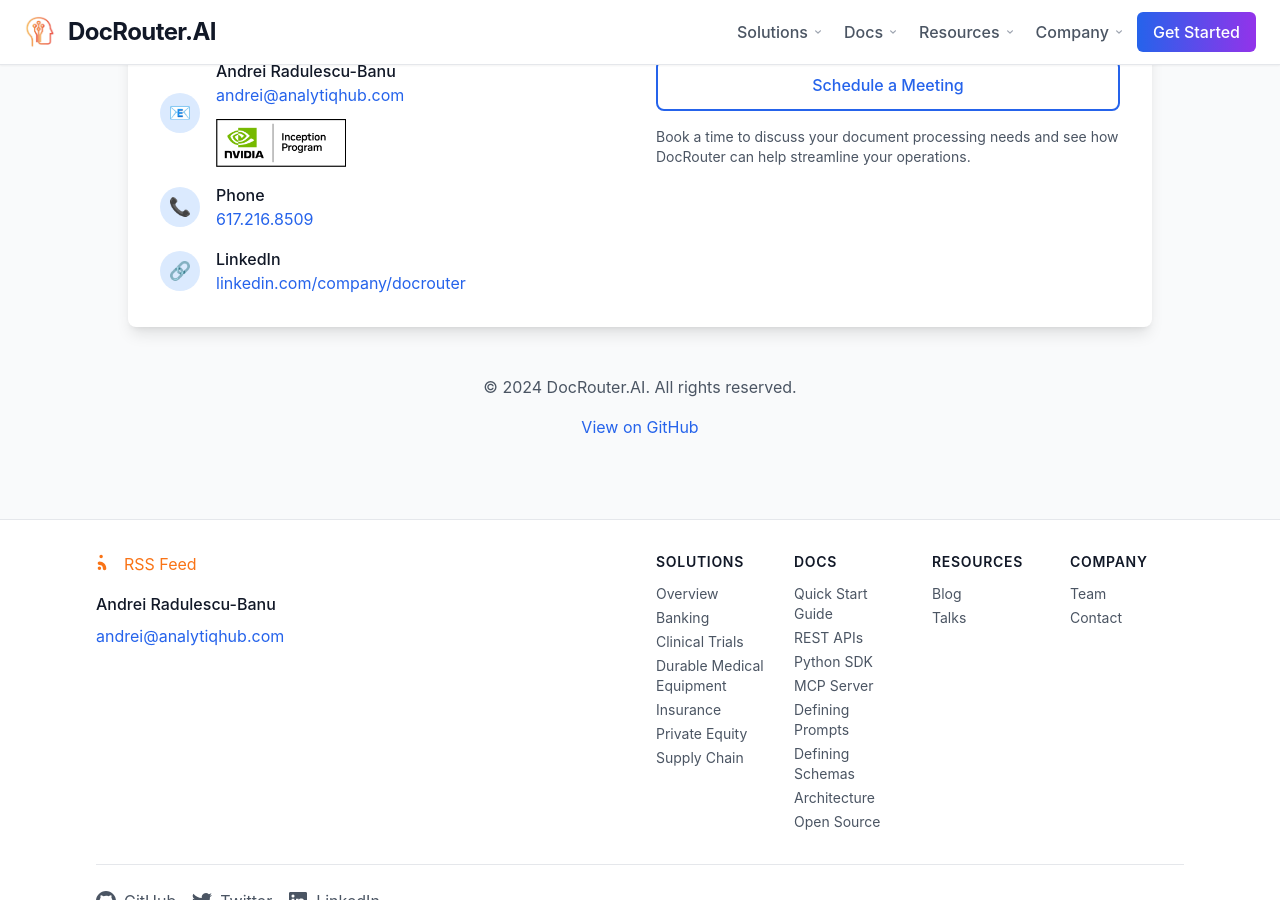
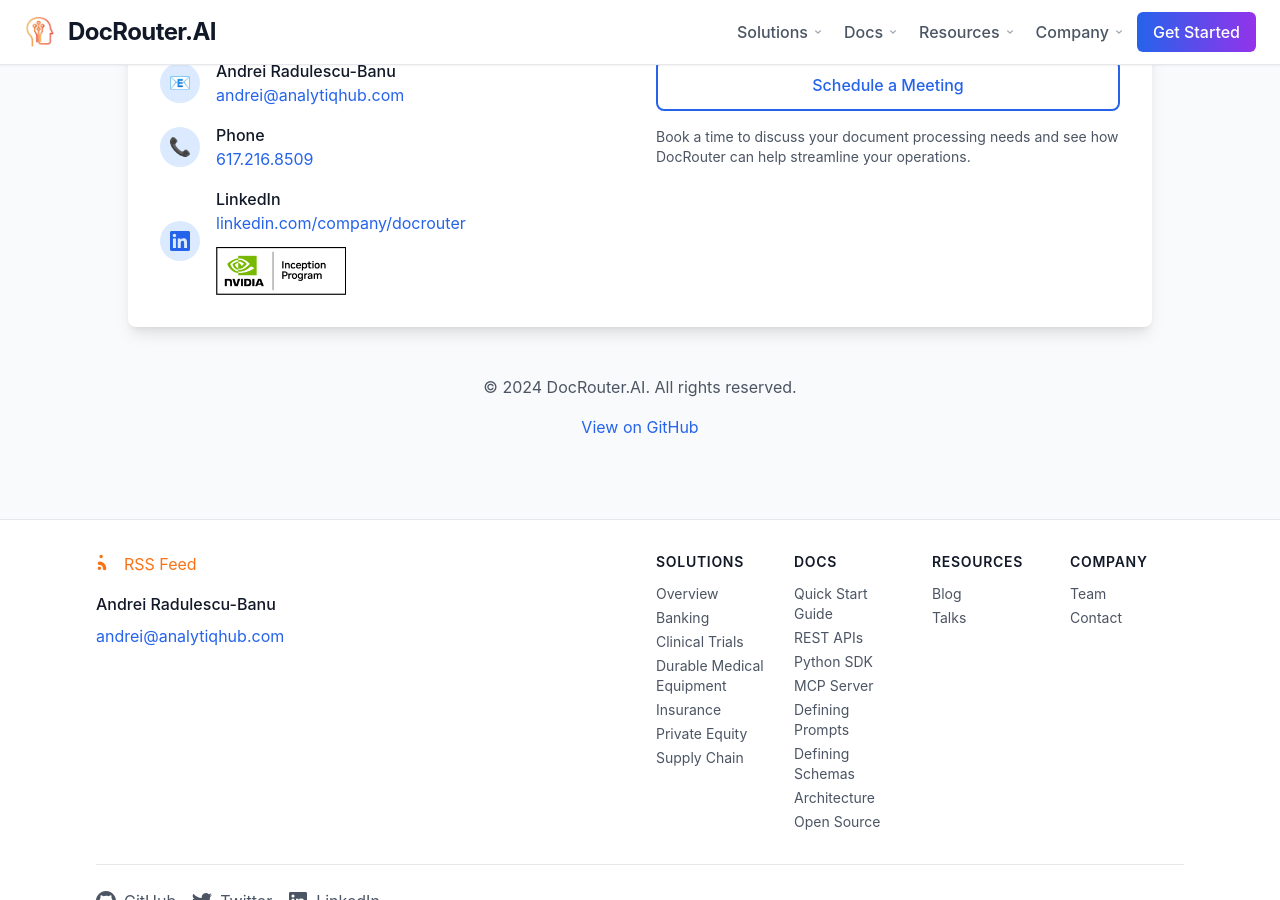
Before and after one commit to analytiq-hub/docrouter.github.io, a Jekyll site: the page built from index.md, in a window 1280 px wide and 900 px high, scrolled down 3107 px. Built offline with Jekyll 4.4.1, drawn with Linux system fonts in a browser that asks for light colours; nearby versions of some CDN libraries.

Commit message:
Move Nvidia logo under LinkedIn and replace chain icon with LinkedIn SVG

```diff
--- a/index.md
+++ b/index.md
@@ -238,11 +238,6 @@
                                 <a href="mailto:andrei@analytiqhub.com" class="text-blue-600 hover:text-blue-800">
                                     andrei@analytiqhub.com
                                 </a>
-                                <div class="mt-3">
-                                    <img src="{{ '/assets/images/nvidia-inception-program-badge-rgb-for-screen.png' | relative_url }}"
-                                         alt="NVIDIA Inception Program"
-                                         class="h-12 w-auto">
-                                </div>
                             </div>
                         </div>
                         <div class="flex items-center">
@@ -258,7 +253,9 @@
                         </div>
                         <div class="flex items-center">
                             <div class="bg-blue-100 rounded-full w-10 h-10 flex items-center justify-center mr-4">
-                                <span class="text-lg">🔗</span>
+                                <svg class="w-5 h-5 text-blue-600" fill="currentColor" viewBox="0 0 24 24">
+                                    <path d="M20.447 20.452h-3.554v-5.569c0-1.328-.027-3.037-1.852-3.037-1.853 0-2.136 1.445-2.136 2.939v5.667H9.351V9h3.414v1.561h.046c.477-.9 1.637-1.85 3.37-1.85 3.601 0 4.267 2.37 4.267 5.455v6.286zM5.337 7.433c-1.144 0-2.063-.926-2.063-2.065 0-1.138.92-2.063 2.063-2.063 1.14 0 2.064.925 2.064 2.063 0 1.139-.925 2.065-2.064 2.065zm1.782 13.019H3.555V9h3.564v11.452zM22.225 0H1.771C.792 0 0 .774 0 1.729v20.542C0 23.227.792 24 1.771 24h20.451C23.2 24 24 23.227 24 22.271V1.729C24 .774 23.2 0 22.222 0h.003z"/>
+                                </svg>
                             </div>
                             <div>
                                 <p class="font-medium text-gray-900">LinkedIn</p>
@@ -268,6 +265,11 @@
                                    class="text-blue-600 hover:text-blue-800">
                                     linkedin.com/company/docrouter
                                 </a>
+                                <div class="mt-3">
+                                    <img src="{{ '/assets/images/nvidia-inception-program-badge-rgb-for-screen.png' | relative_url }}"
+                                         alt="NVIDIA Inception Program"
+                                         class="h-12 w-auto">
+                                </div>
                             </div>
                         </div>
                     </div>
```
